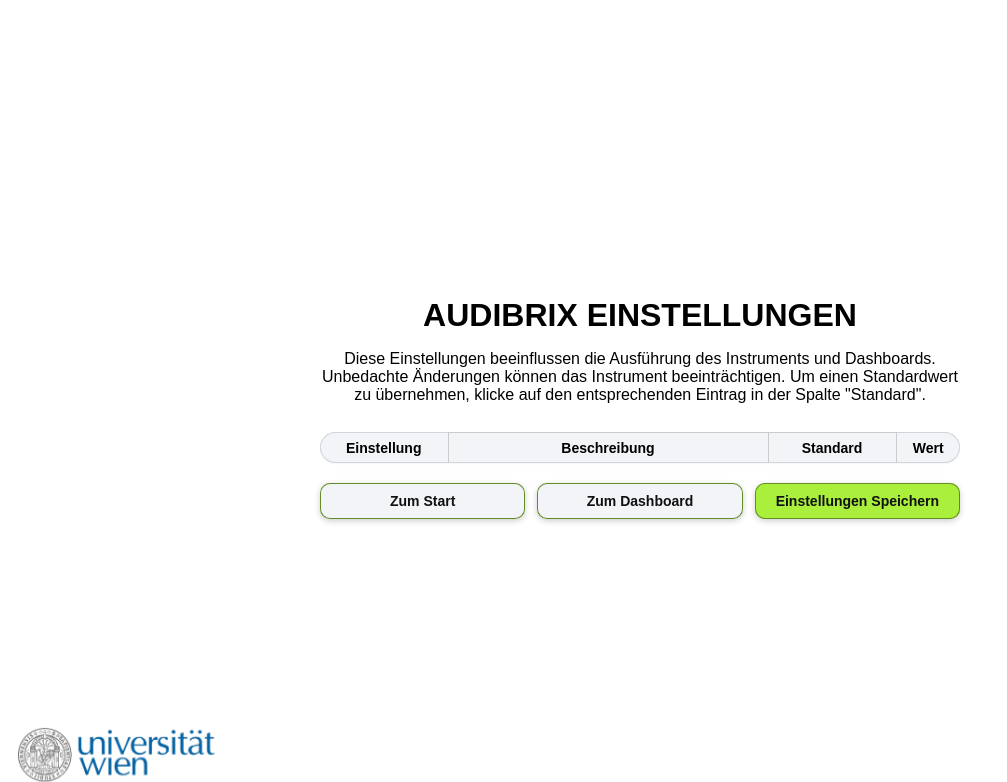
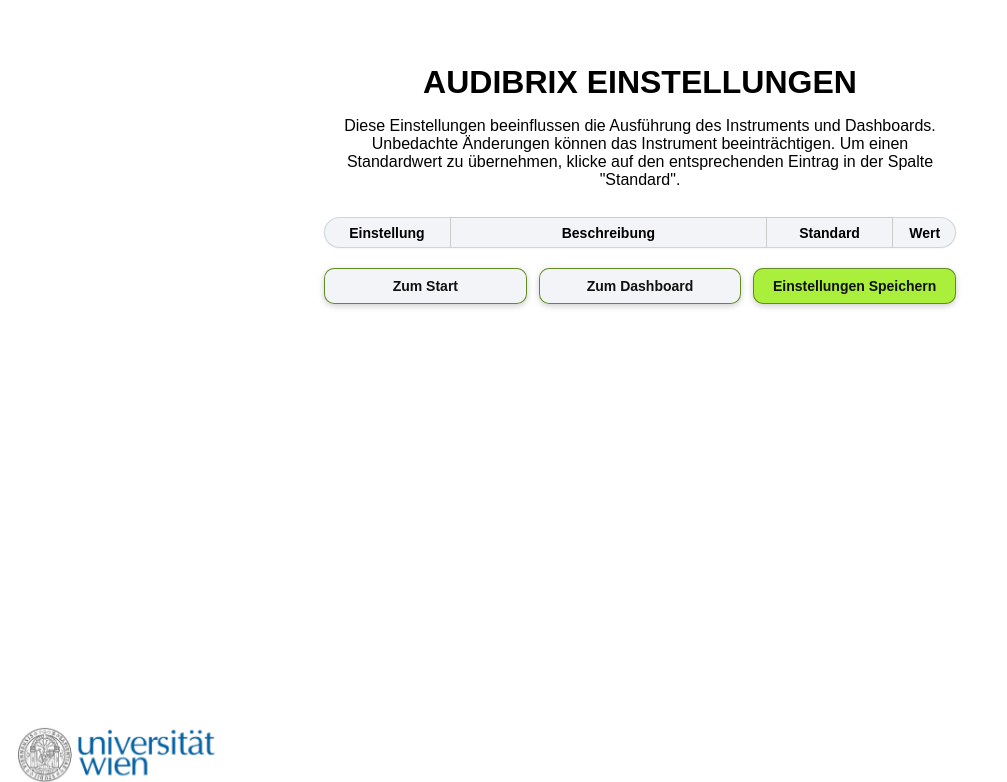
Before and after one commit to waldhoer/audiobrix, a FastAPI app: page /settings in a window 1280 px wide. Shown: the top 782 px of the page, without its empty margins (0-1007 px from the left). Run offline with FastAPI, Linux system fonts and the light colour scheme; data that the repository does not hold is empty; parts of the project's set-up code (start-up, migrations or seed data) failed here and were passed over; some libraries are stand-ins or nearby versions.

Commit message:
Fixed centering issue for settings class

```diff
--- a/dashboard/static/styles/style.css
+++ b/dashboard/static/styles/style.css
@@ -306,10 +306,12 @@
 }
 
 .center {
-  position: absolute;
-  top: 50%;
-  left: 50%;
-  transform: translate(-50%, -50%);
+  position: static; /* remove absolute positioning */
+  transform: none;
+  top: auto;
+  left: auto;
+
+  margin: 40px auto;  /* add spacing */
   text-align: center;
   width: 50%;
 }
```
